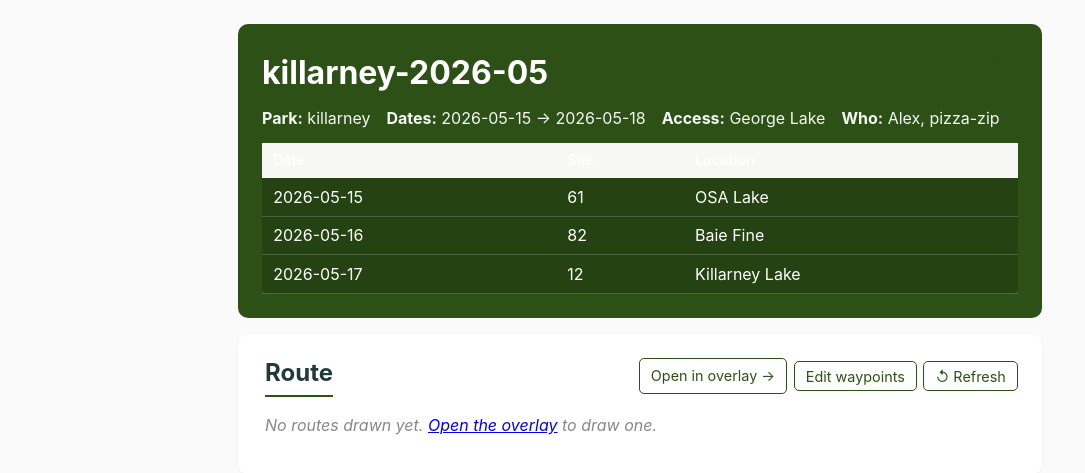
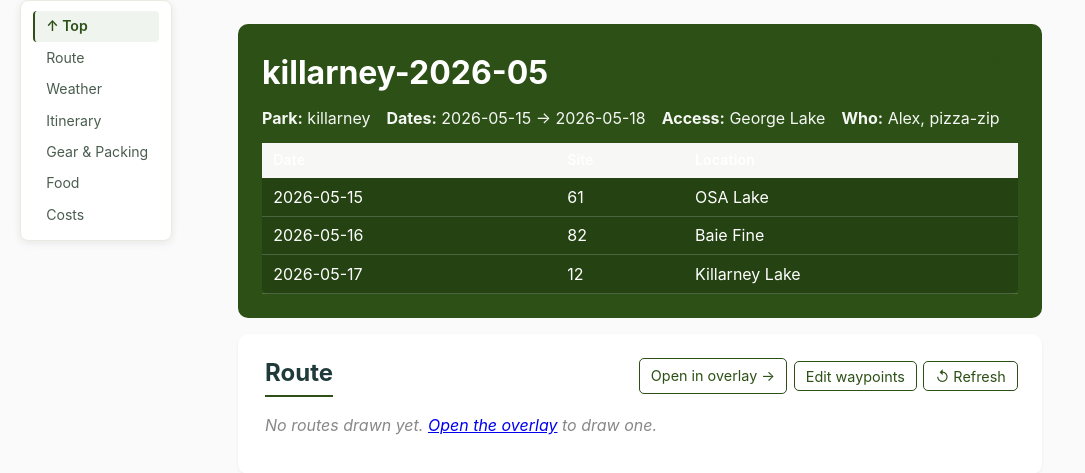
Before and after one commit to alex-nedelkoff/camping-planner, a FastAPI app: page /trip/killarney-2026-05 in a window 1280 px wide. Shown: the part 72-545 px from the top of the page, without its empty margins (0-1085 px from the left). Run offline with FastAPI, Linux system fonts and the light colour scheme; data comes from the database, SQL or seed files in the repository; data that the repository does not hold is empty.

Commit message:
feat(trip): sticky side-nav with scrollspy
Adds a fixed left-side navigation card on /trip/<slug> with one link per
section (Top, Route, Weather, Itinerary, Gear & Packing, Food, Costs).

- Smooth-scrolls on click; updates the URL hash (#gear, #food, etc.) so
  links can be deep-shared
- Scrollspy: the link for the section currently in view is highlighted
  (filled-green left border + bold). Picks the last section whose top is
  above the viewport top (with a 120px offset for the page nav band)
- Hides on viewports narrower than 1100px since the page already lists
  every section vertically and the sidenav would compete for space
- Added id="top" to .trip-hero so the ↑ Top link has somewhere to land

trip_sidenav.js is tiny (~30 lines) and registered like the section JS
modules. Verified end-to-end in Chromium: clicking Gear scrolls to y≈1900
where #gear sits at y≈1970, scrolling into Food highlights Food, etc.

Co-Authored-By: Claude Opus 4.7 <noreply@anthropic.com>

```diff
--- a/app/static/css/trip.css
+++ b/app/static/css/trip.css
@@ -270,3 +270,54 @@ th { background: #f7f7f5; font-weight: 600; font-size: 0.88rem;
 .cat-combo .cat-dropdown li:hover { background: #f0f4ee; color: #2d5016; }
 /* Bump cat column width since it now hosts the combobox + chevron */
 .gear-edit-wrap .gear-edit-table .cat-col { width: 11rem; }
+
+/* ──────────────────────────────────────────────────────────────────────────
+   Trip side-nav (jump to section)
+   ────────────────────────────────────────────────────────────────────────── */
+.trip-sidenav {
+  position: fixed;
+  top: 4.5rem;
+  left: 1.25rem;
+  z-index: 40;
+  background: white;
+  padding: 0.6rem 0.75rem;
+  border-radius: 8px;
+  box-shadow: 0 2px 8px rgba(0,0,0,0.08);
+  border: 1px solid #ece9df;
+  max-height: calc(100vh - 6rem);
+  overflow-y: auto;
+}
+.trip-sidenav ul {
+  list-style: none;
+  padding: 0;
+  margin: 0;
+}
+.trip-sidenav li { margin: 0; }
+.trip-sidenav a {
+  display: block;
+  padding: 0.3rem 0.7rem;
+  text-decoration: none;
+  color: #4a5d4f;
+  border-radius: 4px;
+  font-size: 0.88rem;
+  white-space: nowrap;
+  border-left: 2px solid transparent;
+  transition: background 80ms ease, color 80ms ease, border-color 80ms ease;
+}
+.trip-sidenav a:hover {
+  background: #f0f4ee;
+  color: #2d5016;
+}
+.trip-sidenav a.active {
+  background: #f0f4ee;
+  color: #2d5016;
+  font-weight: 600;
+  border-left-color: #2d5016;
+}
+
+/* Hide on narrow viewports — the page already lists all sections vertically */
+@media (max-width: 1100px) {
+  .trip-sidenav { display: none; }
+}
+
+html { scroll-behavior: smooth; }
--- /dev/null
+++ b/app/static/js/trip_sidenav.js
@@ -0,0 +1,36 @@
+(function() {
+  const sidenav = document.querySelector('.trip-sidenav');
+  if (!sidenav) return;
+  const links = Array.from(sidenav.querySelectorAll('a[href^="#"]'));
+  const targets = links.map(a => {
+    const id = a.getAttribute('href').slice(1);
+    return id ? document.getElementById(id) : null;
+  });
+
+  function update() {
+    // Active = the LAST section whose top is above the (offset) viewport top
+    const scrollPos = window.scrollY + 120;
+    let activeIdx = 0;
+    for (let i = 0; i < targets.length; i++) {
+      const t = targets[i];
+      if (t && t.offsetTop <= scrollPos) activeIdx = i;
+    }
+    links.forEach((a, i) => a.classList.toggle('active', i === activeIdx));
+  }
+
+  // Smooth-scroll on click (overrides any default jump for older browsers).
+  links.forEach((a, i) => {
+    a.addEventListener('click', (e) => {
+      const target = targets[i];
+      if (!target) return;
+      e.preventDefault();
+      const top = target.getBoundingClientRect().top + window.scrollY - 70;
+      window.scrollTo({top, behavior: 'smooth'});
+      history.replaceState(null, '', a.getAttribute('href'));
+    });
+  });
+
+  window.addEventListener('scroll', update, {passive: true});
+  window.addEventListener('resize', update, {passive: true});
+  update();
+})();
--- a/app/templates/partials/trip_header.html
+++ b/app/templates/partials/trip_header.html
@@ -1,4 +1,4 @@
-<header class="trip-hero">
+<header id="top" class="trip-hero">
   <h1>{{ trip.name }}</h1>
   <div class="trip-meta">
     <span><strong>Park:</strong> {{ trip.park }}</span>
--- /dev/null
+++ b/app/templates/partials/trip_sidenav.html
@@ -0,0 +1,11 @@
+<nav class="trip-sidenav" aria-label="Section navigation">
+  <ul>
+    <li><a href="#top">↑ Top</a></li>
+    <li><a href="#route">Route</a></li>
+    <li><a href="#weather">Weather</a></li>
+    <li><a href="#itinerary">Itinerary</a></li>
+    <li><a href="#gear">Gear &amp; Packing</a></li>
+    <li><a href="#food">Food</a></li>
+    <li><a href="#costs">Costs</a></li>
+  </ul>
+</nav>
--- a/app/templates/trip.html
+++ b/app/templates/trip.html
@@ -6,6 +6,7 @@
 {% block body %}
   <script>document.body.dataset.tripSlug = "{{ slug }}";</script>
   {% include "partials/nav_band.html" %}
+  {% include "partials/trip_sidenav.html" %}
   <div class="trip-page">
     {% include "partials/trip_header.html" %}
     {% include "partials/section_route.html" %}
@@ -21,4 +22,5 @@
   <script src="/static/js/section_food.js?v={{ static_version }}"></script>
   <script src="/static/js/section_meta.js?v={{ static_version }}"></script>
   <script src="/static/js/section_route.js?v={{ static_version }}"></script>
+  <script src="/static/js/trip_sidenav.js?v={{ static_version }}"></script>
 {% endblock %}
```
